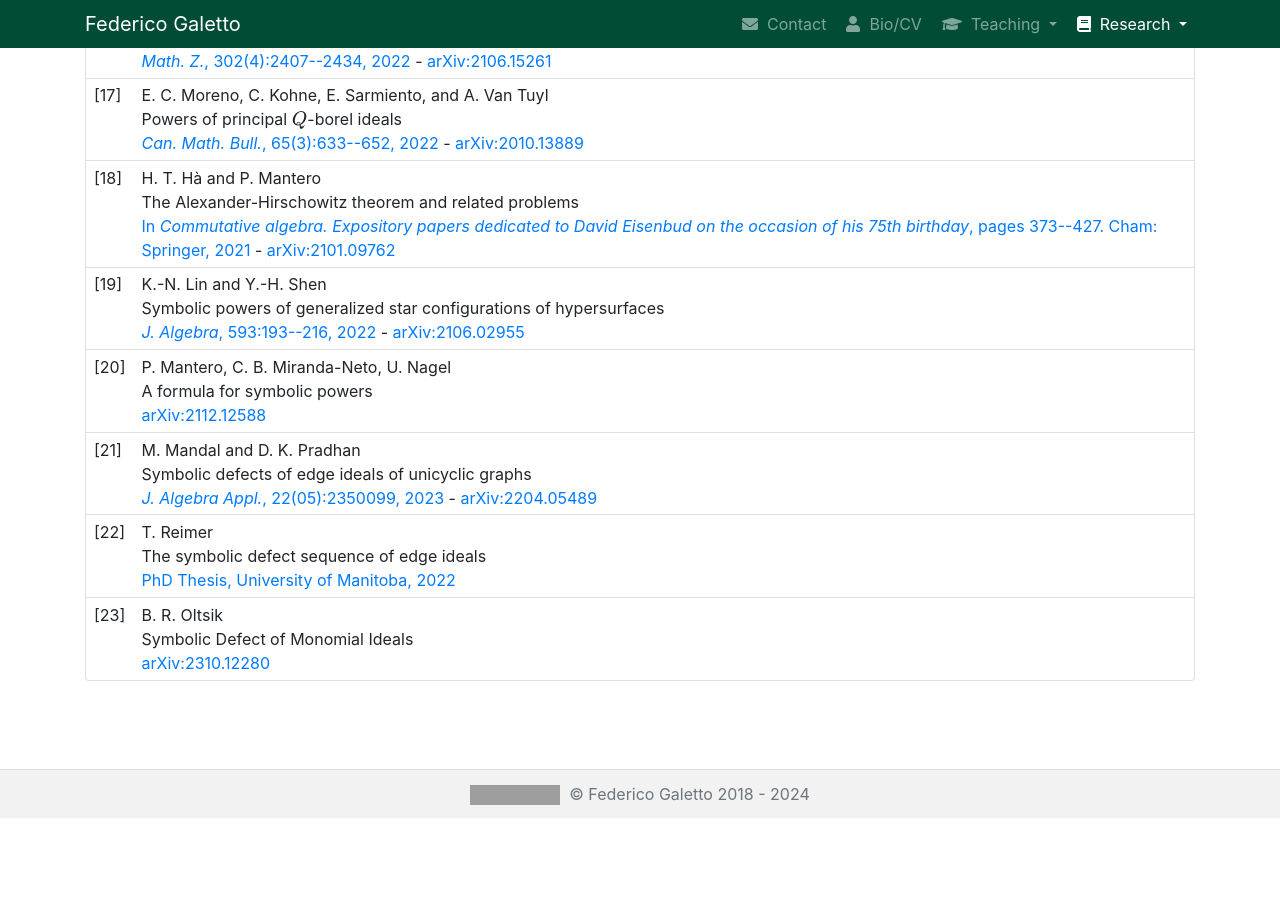
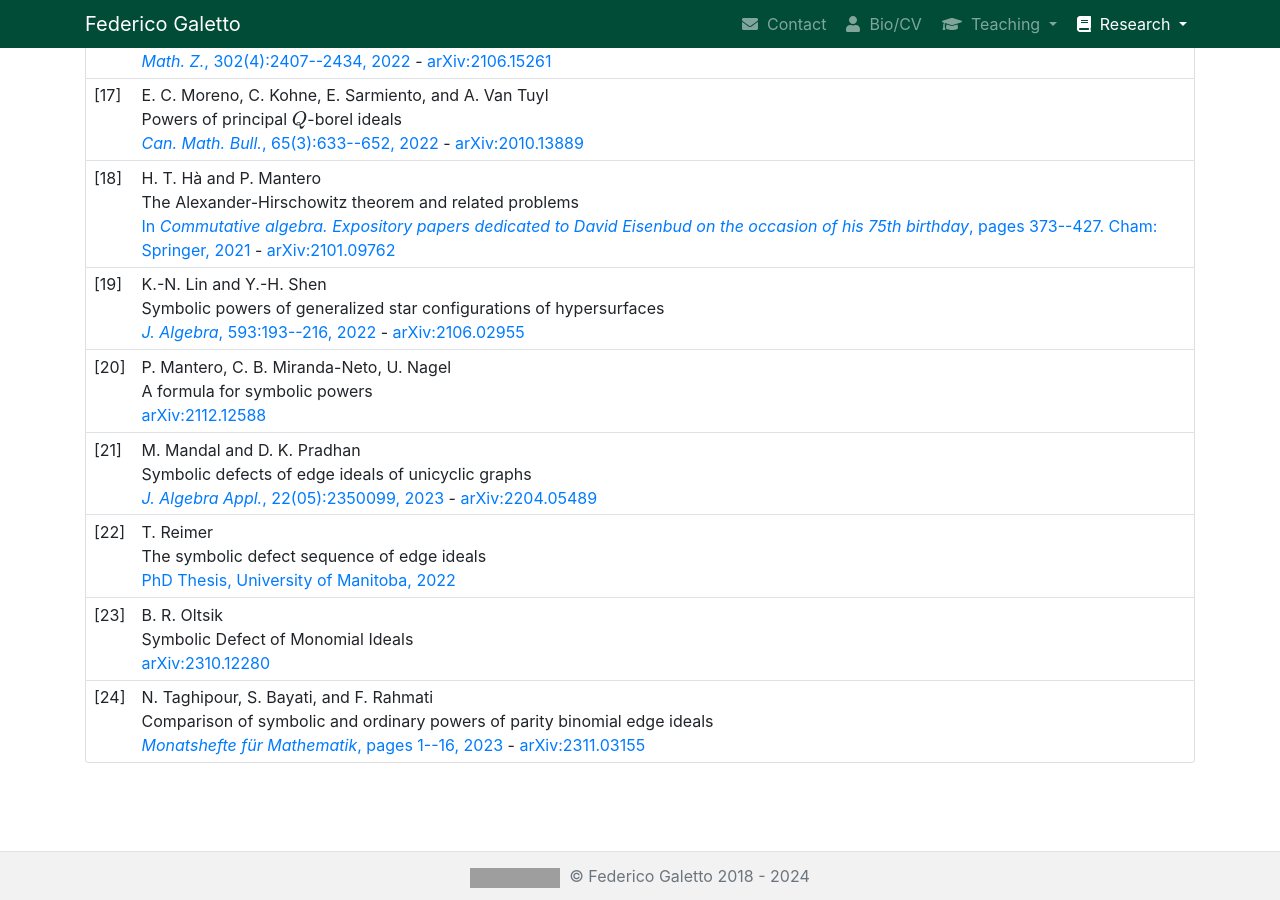
Before and after one commit to galettof/galettof.github.io, a Jekyll site: the page built from references.html, in a window 1280 px wide and 900 px high, scrolled down 1430 px. Built offline with Jekyll 4.4.1, drawn with Linux system fonts in a browser that asks for light colours; nearby versions of some CDN libraries; formulas are drawn with MathJax 3; before the commit the page ends 2248 px from its top, so only the background shows below that; grey boxes are pictures that could not be loaded.

Commit message:
added Taghipour et al

```diff
--- a/_data/defect.yml
+++ b/_data/defect.yml
@@ -148,3 +148,10 @@ articles:
   title: Symbolic Defect of Monomial Ideals
   arxiv: '2310.12280'
   date: 2023-10-18
+
+- authors: N. Taghipour, S. Bayati, and F. Rahmati
+  title: Comparison of symbolic and ordinary powers of parity binomial edge ideals
+  link: https://doi.org/10.1007/s00605-023-01912-4
+  arxiv: 2311.03155
+  cite: <i>Monatshefte für Mathematik</i>, pages 1--16, 2023
+  date: 2023-11-02
```
